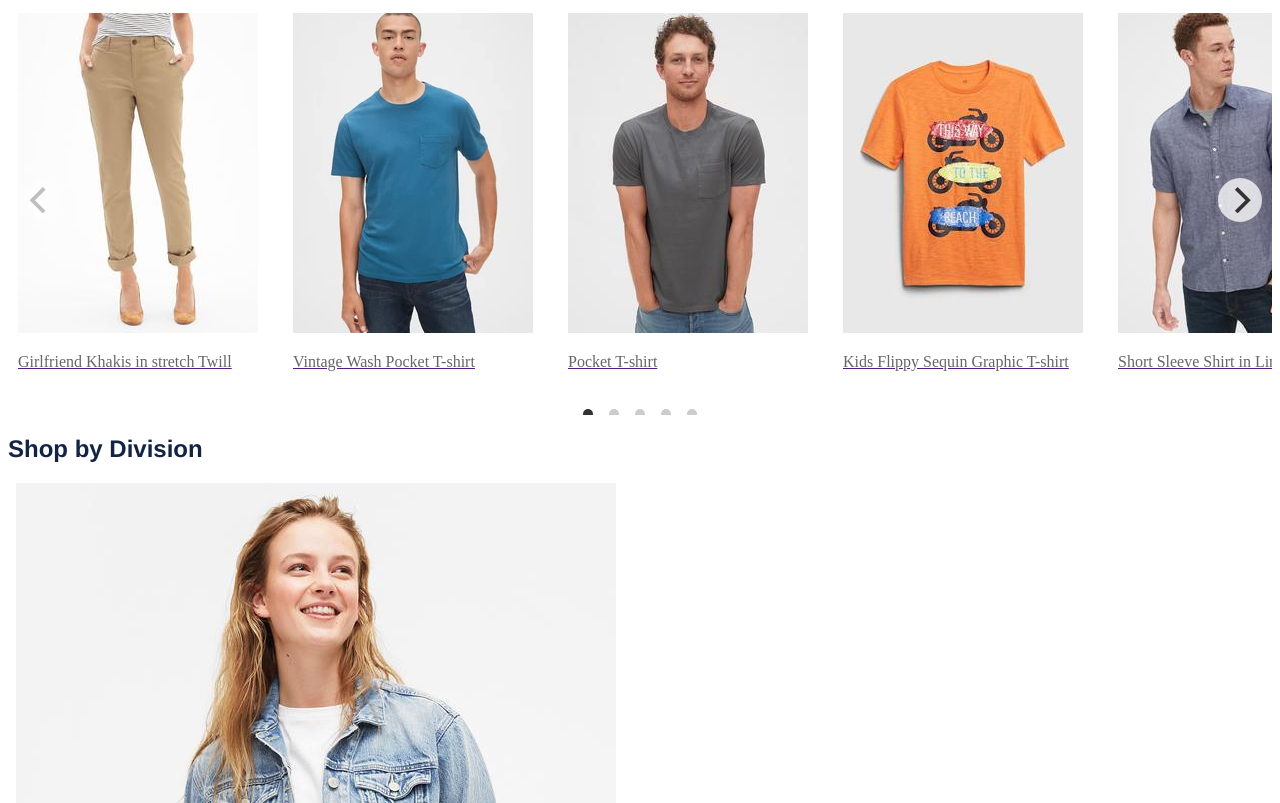
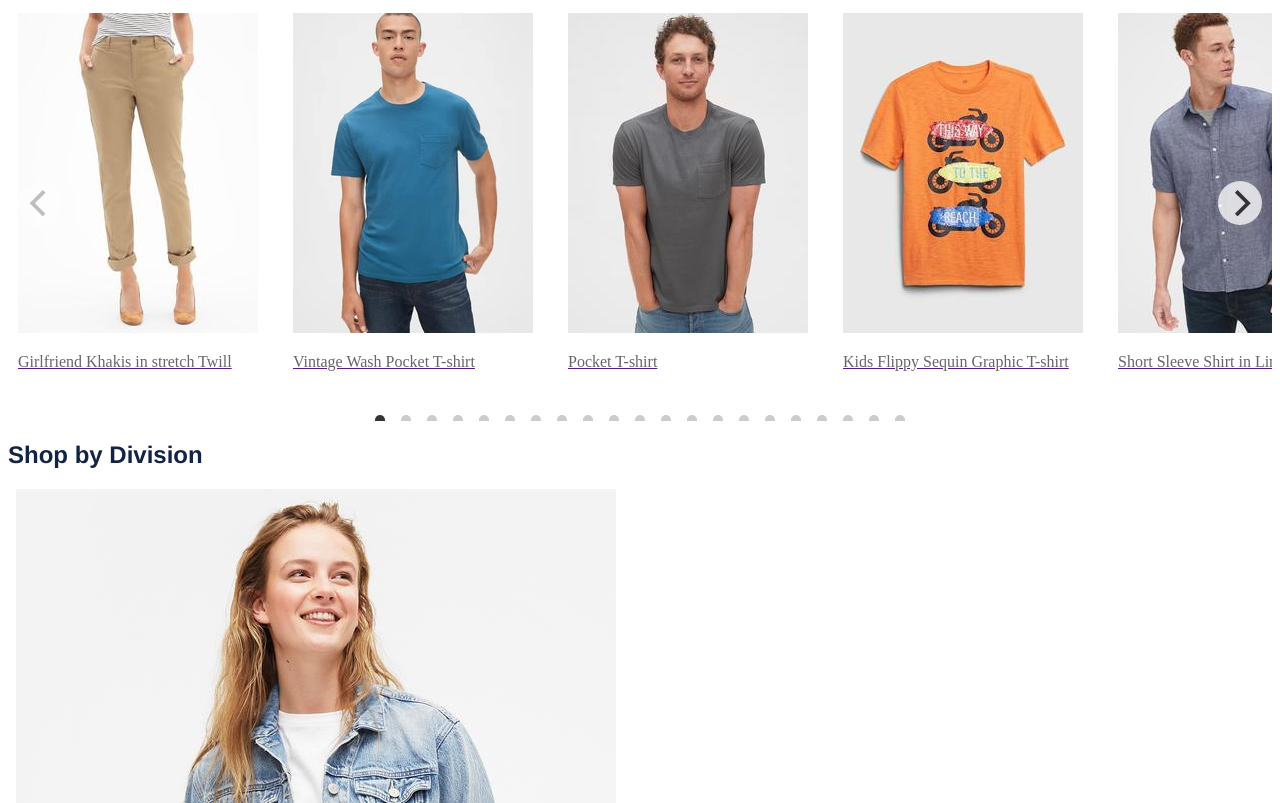
Before and after one commit to Jennylyn3/gaphomepage, a website: page index.html in a window 1280 px wide. Shown: the part 908-1711 px from the top of the page. Drawn offline with nearby package versions, Linux system fonts and the light colour scheme.

Commit message:
seven flickity

```diff
--- a/productList.js
+++ b/productList.js
@@ -21,6 +21,70 @@ var app = new Vue ({
         {
             "imgSrc": "images/product5.jpg",
             "desc": "Short Sleeve Shirt in Linen-Cotton"
+        },
+        {
+            "imgSrc": "images/product6.jpg",
+            "desc": "Dress"
+        },
+        {
+            "imgSrc": "images/product7.webp",
+            "desc": "Vintage Wash Pocket T-shirt"
+        },
+        {
+            "imgSrc": "images/product8.webp",
+            "desc": "Vintage Wash Pocket T-shirt"
+        },
+        {
+            "imgSrc": "images/product9.webp",
+            "desc": "Vintage Wash Pocket T-shirt"
+        },
+        {
+            "imgSrc": "images/product10.webp",
+            "desc": "Vintage Wash Pocket T-shirt"
+        },
+        {
+            "imgSrc": "images/product11.webp",
+            "desc": "Vintage Wash Pocket T-shirt"
+        },
+        {
+            "imgSrc": "images/product12.webp",
+            "desc": "Vintage Wash Pocket T-shirt"
+        },
+        {
+            "imgSrc": "images/product13.webp",
+            "desc": "Vintage Wash Pocket T-shirt"
+        },
+        {
+            "imgSrc": "images/product14.webp",
+            "desc": "Vintage Wash Pocket T-shirt"
+        },
+        {
+            "imgSrc": "images/product15.webp",
+            "desc": "Vintage Wash Pocket T-shirt"
+        },
+        {
+            "imgSrc": "images/product16.webp",
+            "desc": "Vintage Wash Pocket T-shirt"
+        },
+        {
+            "imgSrc": "images/product17.webp",
+            "desc": "Vintage Wash Pocket T-shirt"
+        },
+        {
+            "imgSrc": "images/product18.webp",
+            "desc": "Vintage Wash Pocket T-shirt"
+        },
+        {
+            "imgSrc": "images/product19.webp",
+            "desc": "Vintage Wash Pocket T-shirt"
+        },
+        {
+            "imgSrc": "images/product20.webp",
+            "desc": "Vintage Wash Pocket T-shirt"
+        },
+        {
+            "imgSrc": "images/product21.webp",
+            "desc": "Vintage Wash Pocket T-shirt"
         }
     ]
 }
--- a/src/style.css
+++ b/src/style.css
@@ -44,6 +44,9 @@ button { background-color: #ffffff;}
     overflow: hidden;
     margin: 0;
     padding: 0;
+  }
+  .promoslide-main {
+    height: 400px;
   }
 
 
```
Also changed, not shown: images/product10.webp (added), images/product11.webp (added), images/product12.webp (added), images/product13.webp (added), images/product14.webp (added), images/product15.webp (added), images/product16.webp (added), images/product17.webp (added), images/product18.webp (added), images/product19.webp (added), images/product20.webp (added), images/product21.webp (added), images/product7.webp (added), images/product8.webp (added), 1 more files.
